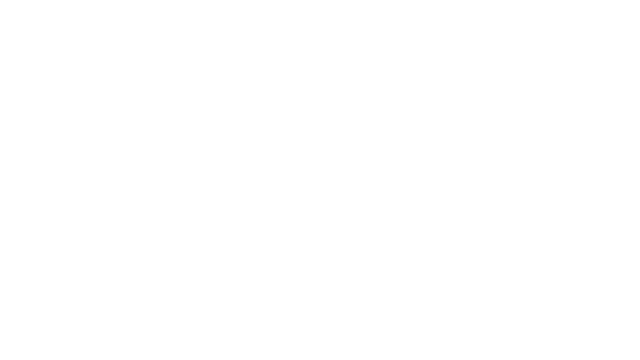
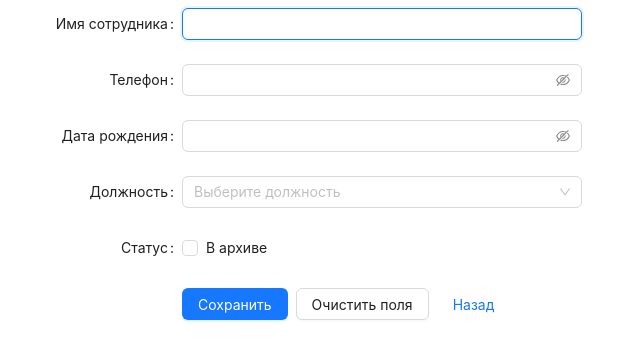
Before and after one commit to Otec-S/pizza-soft-test, a React (Vite) app: page /employee-edit/10 in a window 1280 px wide. Before the commit this address had no page. Shown: the top 360 px of the page, without its empty margins (26-666 px from the left). Built offline with nearby package versions, Linux system fonts and the light colour scheme.

Commit message:
feat сверстал форму добавления нового сотрудника

```diff
--- a/src/App.tsx
+++ b/src/App.tsx
@@ -1,13 +1,14 @@
 import { BrowserRouter as Router, Routes, Route } from "react-router-dom";
 import "./App.css";
 import EmployeesList from "./pages/employees-list/employees-list";
+import EmployeeEdit from "./pages/employee-edit/employee-edit";
 
 function App() {
   return (
     <Router>
       <Routes>
         <Route path="/" element={<EmployeesList />} />
-        {/* <Route path="/employee-edit/:id" element={<EmployeeEdit />} /> */}
+        <Route path="/employee-edit/:id" element={<EmployeeEdit />} />
       </Routes>
     </Router>
   );
--- /dev/null
+++ b/src/pages/employee-edit/employee-edit.tsx
@@ -0,0 +1,158 @@
+import React from "react";
+import {
+  Button,
+  Checkbox,
+  DatePicker,
+  DatePickerProps,
+  Form,
+  Input,
+  Select,
+  Space,
+} from "antd";
+
+const { Option } = Select;
+
+const layout = {
+  labelCol: { span: 8 },
+  wrapperCol: { span: 16 },
+};
+
+const tailLayout = {
+  wrapperCol: { offset: 8, span: 16 },
+};
+
+const EmployeeEdit: React.FC = () => {
+  const [form] = Form.useForm();
+
+  const onGenderChange = (value: string) => {
+    switch (value) {
+      case "male":
+        form.setFieldsValue({ note: "Hi, man!" });
+        break;
+      case "female":
+        form.setFieldsValue({ note: "Hi, lady!" });
+        break;
+      case "other":
+        form.setFieldsValue({ note: "Hi there!" });
+        break;
+      default:
+    }
+  };
+
+  const onFinish = (values: any) => {
+    console.log(values);
+  };
+
+  const onReset = () => {
+    form.resetFields();
+  };
+
+  const onFill = () => {
+    form.setFieldsValue({ note: "Hello world!", gender: "male" });
+  };
+
+  const onBirthdayChange: DatePickerProps["onChange"] = (date, dateString) => {
+    console.log(dateString);
+  };
+
+  return (
+    <Form
+      {...layout}
+      form={form}
+      name="control-hooks"
+      onFinish={onFinish}
+      style={{ maxWidth: 600 }}
+    >
+      <Form.Item name="name" label="Имя сотрудника">
+        <Input autoFocus allowClear />
+      </Form.Item>
+
+      <Form.Item
+        name="phone"
+        label="Телефон"
+        rules={[
+          {
+            pattern: new RegExp(/^\+7 \(\d{3}\) \d{3}-\d{4}$/),
+            message: "Введите в формате +7 (777) 777-7777",
+          },
+        ]}
+      >
+        <Input.Password allowClear />
+      </Form.Item>
+
+      <Form.Item
+        name="birthday"
+        label="Дата рождения"
+        rules={[
+          {
+            pattern: new RegExp(
+              /^(0[1-9]|[12][0-9]|3[01])\.(0[1-9]|1[0-2])\.(\d{4})$/
+            ),
+            message: "Введите корректную дату рождения в формате ДД.ММ.ГГГГ",
+          },
+        ]}
+      >
+        <Input.Password allowClear />
+      </Form.Item>
+
+      <Form.Item name="role" label="Должность">
+        <Select
+          placeholder="Выберите должность"
+          onChange={onGenderChange}
+          allowClear
+        >
+          <Option value="cook">Повар</Option>
+          <Option value="waiter">Официант</Option>
+          <Option value="driver">Водитель</Option>
+        </Select>
+      </Form.Item>
+
+      {/* <Form.Item name="isArchive" label="Статус">
+        <Input />
+      </Form.Item> */}
+
+      <Form.Item label="Статус" name="isArchive" valuePropName="checked">
+        <Checkbox>В архиве</Checkbox>
+      </Form.Item>
+
+      <Form.Item
+        noStyle
+        shouldUpdate={(prevValues, currentValues) =>
+          prevValues.gender !== currentValues.gender
+        }
+      >
+        {({ getFieldValue }) =>
+          getFieldValue("gender") === "other" ? (
+            <Form.Item
+              name="customizeGender"
+              label="Customize Gender"
+              rules={[{ required: true }]}
+            >
+              <Input />
+            </Form.Item>
+          ) : null
+        }
+      </Form.Item>
+
+      <Form.Item {...tailLayout}>
+        <Space>
+          <Button type="primary" htmlType="submit">
+            Сохранить
+          </Button>
+          <Button htmlType="button" onClick={onReset}>
+            Очистить поля
+          </Button>
+          <Button
+            type="link"
+            htmlType="button"
+            // onClick={onFill}
+          >
+            Назад
+          </Button>
+        </Space>
+      </Form.Item>
+    </Form>
+  );
+};
+
+export default EmployeeEdit;
--- a/src/pages/employees-list/employees-list.tsx
+++ b/src/pages/employees-list/employees-list.tsx
@@ -5,6 +5,7 @@ import { EmployeeRole, IEmployee } from "../../types/employeesTypes";
 import convertToISO from "../../helpers/convertToISO";
 import { useSelector } from "react-redux";
 import { RootState } from "../../store/store";
+import { Link } from "react-router-dom";
 
 // interface DataType {
 //   key: React.Key;
@@ -18,15 +19,12 @@ const columns: TableColumnsType<IEmployee> = [
     title: "Имя",
     dataIndex: "name",
     showSorterTooltip: { target: "full-header" },
-
-    // defaultSortOrder: "descend",
     defaultSortOrder: "ascend",
-    // sorter: (a, b) => a.name.length - b.name.length,
-
     // сортировка по алфавиту
     sorter: (a, b) => a.name.localeCompare(b.name),
-
-    // sortDirections: ["descend"],
+    render: (name, record) => (
+      <Link to={`/employee-edit/${record.id}`}>{name}</Link>
+    ),
   },
   {
     title: "Дата рождения",
@@ -76,11 +74,13 @@ const columns: TableColumnsType<IEmployee> = [
     dataIndex: "phone",
   },
   {
-    title: "В архиве",
+    title: "Статус",
     dataIndex: "isArchive",
     render: (isArchive) =>
       isArchive ? (
-        <Checkbox defaultChecked disabled />
+        <Checkbox defaultChecked disabled>
+          В архиве
+        </Checkbox>
       ) : (
         <Checkbox defaultChecked={false} disabled />
       ),
```
